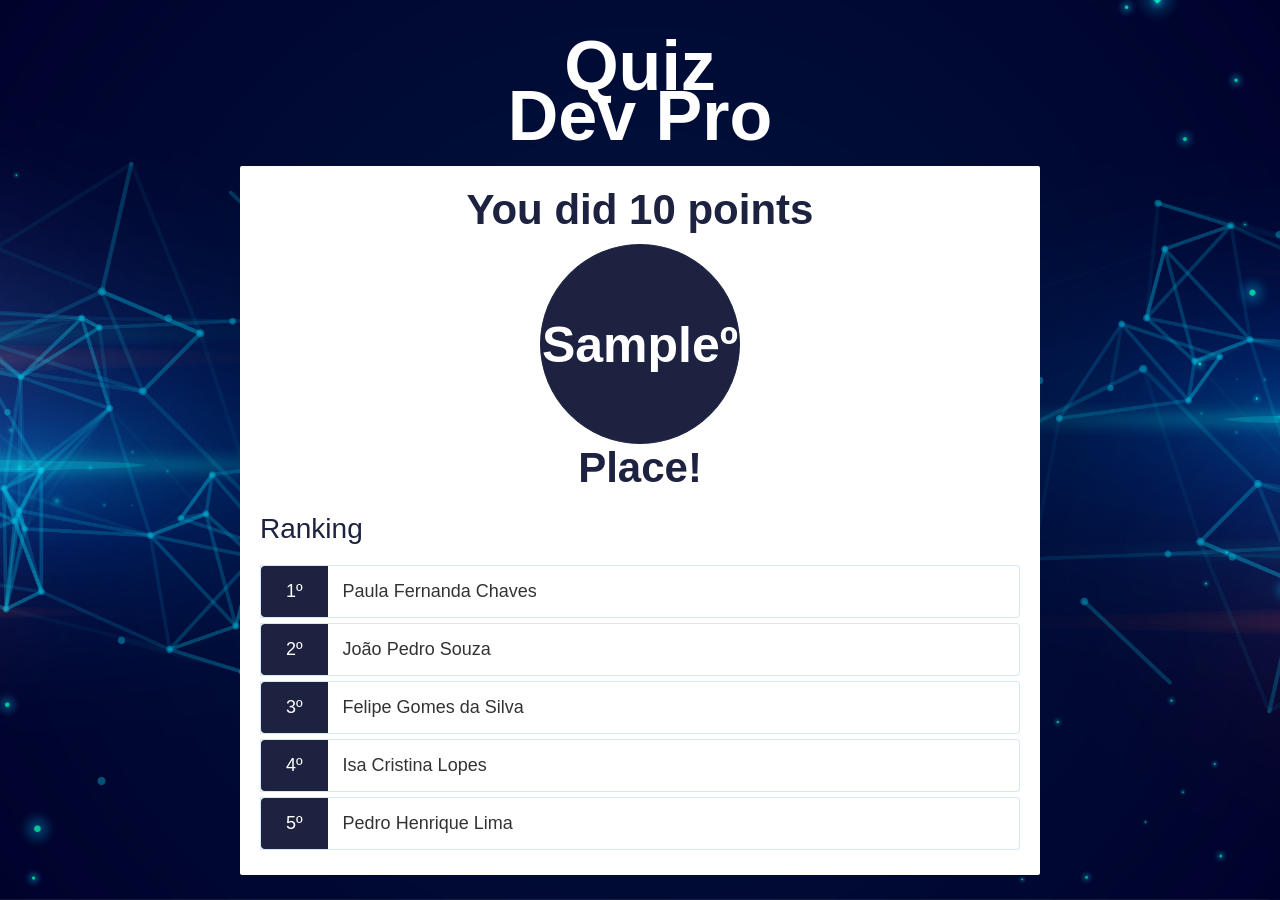
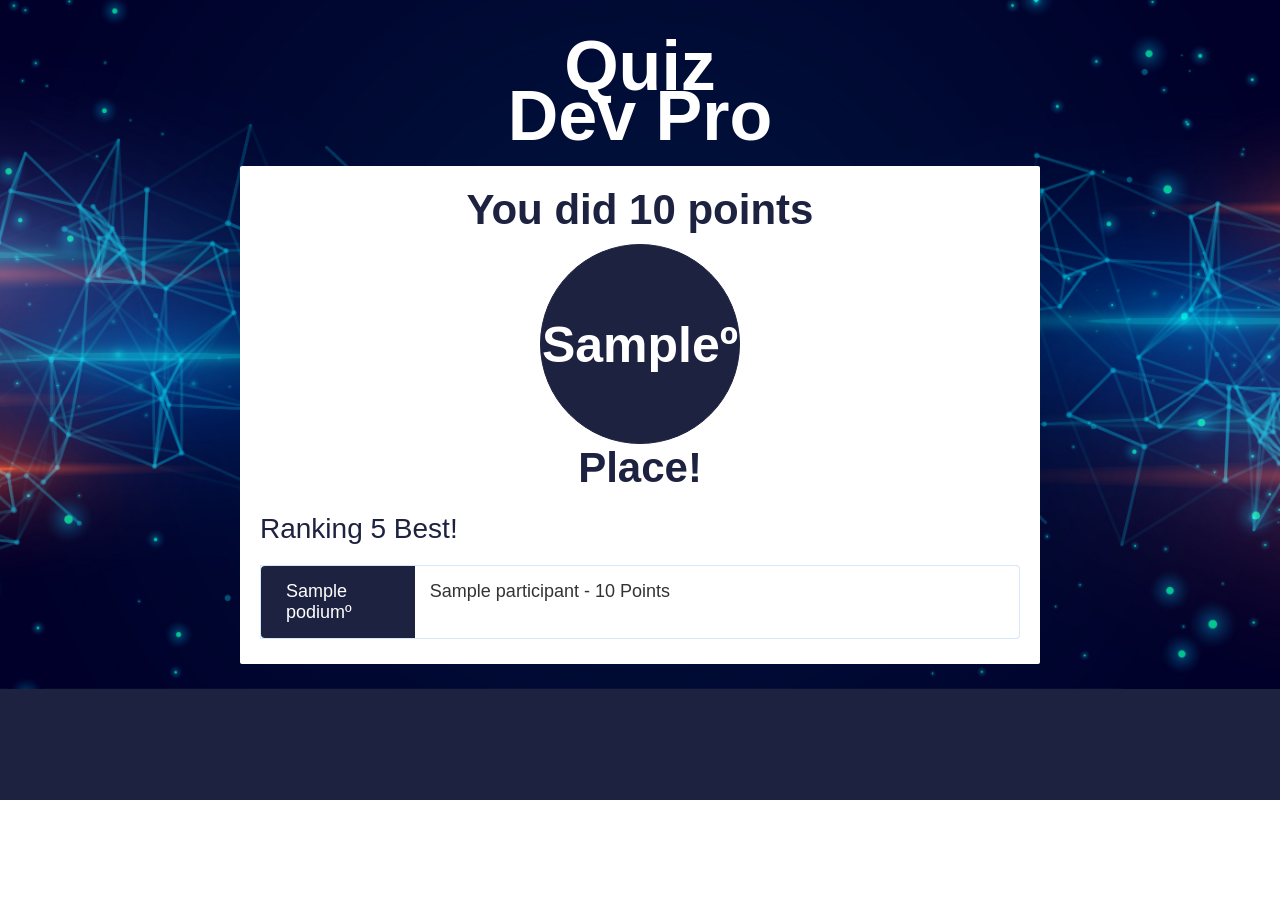
Before and after one commit to JoaoZati/django_quiz_devpro, a Django app: template base/templates/base/end.html in a window 1280 px wide. After the commit the page ends 800 px from the top, so only its background shows below. Run offline with Django 3.2, Linux system fonts and the light colour scheme; the template is opened without the code that fills it: most values are stand-ins (such as "Sample title", 1, 10 or a date in 2020).

Commit message:
Part 3; - views.py: add podium for show in rankig, note use the code for add 1 only when its smaller; - end.html: implement best_participants into html; * All aplications Done, just need to deploy in heroku;

```diff
--- a/base/templates/base/end.html
+++ b/base/templates/base/end.html
@@ -28,27 +28,16 @@
 
                     <br />
 
-                    <h3>Ranking</h3>
+                    <h3>Ranking 5 Best!</h3>
+
+                    {% for participant in best_participants %}
                     <div class="choice-container">
-                        <p class="choice-prefix">1º</p>
-                        <p class="choice-text">Paula Fernanda Chaves</p>
+                        <p class="choice-prefix">{{ participant.podium }}º</p>
+                        <p class="choice-text">
+                            {{ participant.participant__name }} - {{ participant.points__sum }} Points
+                        </p>
                     </div>
-                    <div class="choice-container">
-                        <p class="choice-prefix">2º</p>
-                        <p class="choice-text">João Pedro Souza</p>
-                    </div>
-                    <div class="choice-container">
-                        <p class="choice-prefix">3º</p>
-                        <p class="choice-text">Felipe Gomes da Silva</p>
-                    </div>
-                    <div class="choice-container">
-                        <p class="choice-prefix">4º</p>
-                        <p class="choice-text">Isa Cristina Lopes</p>
-                    </div>
-                    <div class="choice-container">
-                        <p class="choice-prefix">5º</p>
-                        <p class="choice-text">Pedro Henrique Lima</p>
-                    </div>
+                    {% endfor %}
 
                 </div>
 
```
Also changed, not shown: base/views.py (+8 -0 lines).
